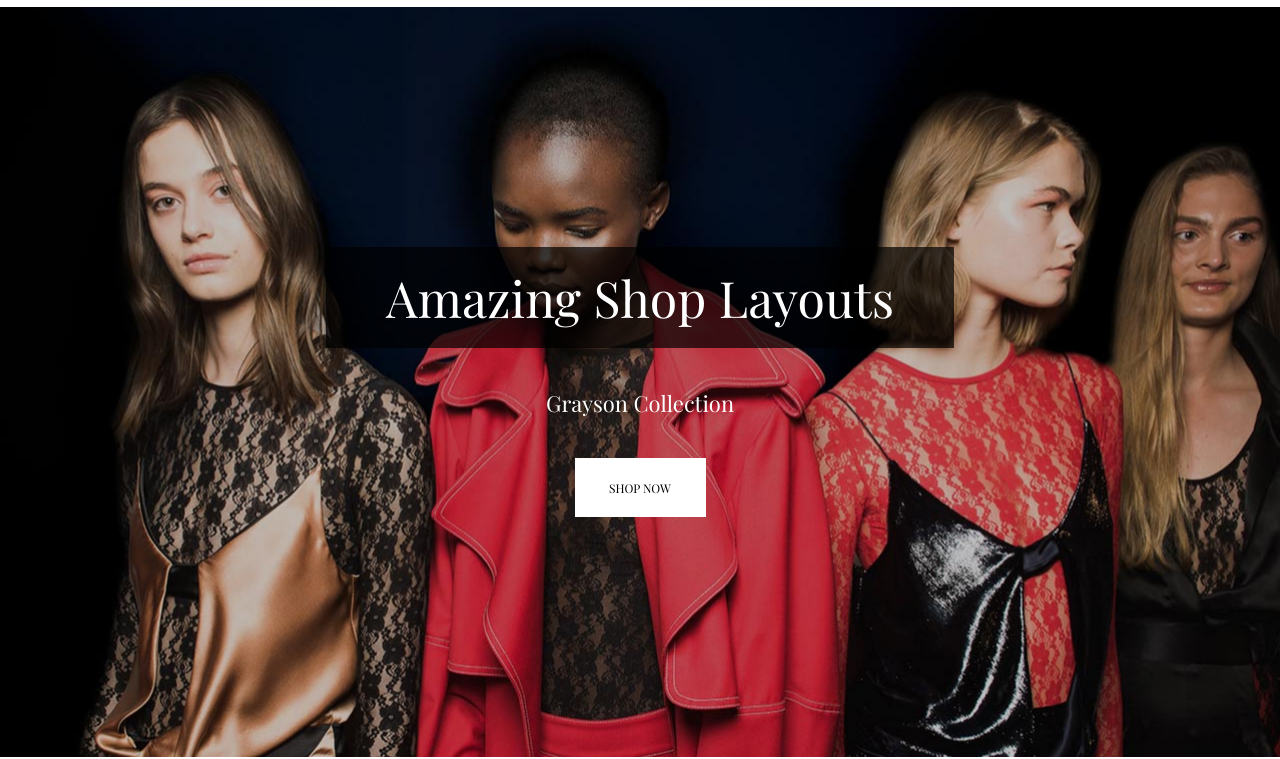
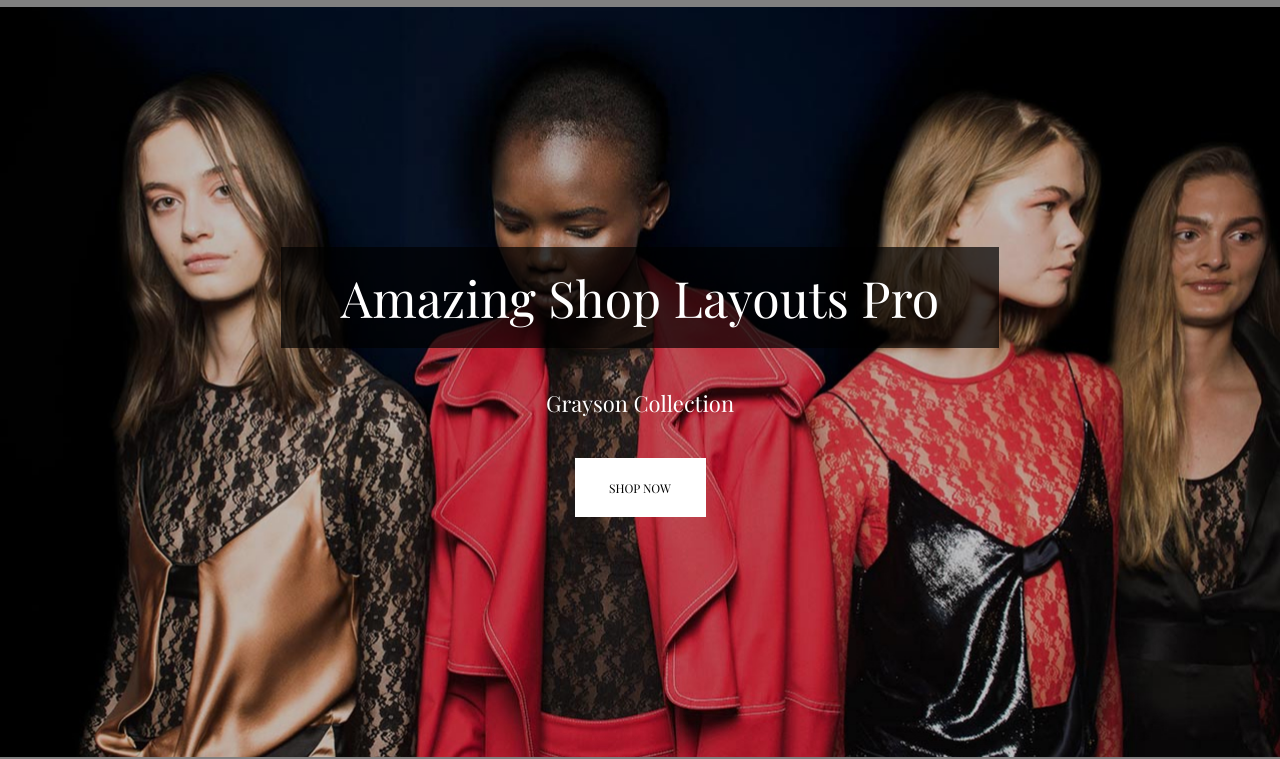
Before and after one commit to Zafar20/grayson1930, a plain HTML site: page index.html in a window 1280 px wide. Shown: the part 78-837 px from the top of the page. Drawn offline with Linux system fonts and the light colour scheme.

Commit message:
errors fixed

```diff
--- a/index.html
+++ b/index.html
@@ -44,7 +44,7 @@
             </div>
         </nav>
         <div class="header__content">
-            <h1 class="header__content-title">Amazing Shop Layouts</h1>
+            <h1 class="header__content-title">Amazing Shop Layouts Pro</h1>
             <h2 class="header__content-text">Grayson Collection</h2>
             <a href="#" class="header__content-link">SHOP NOW</a>
         </div>
--- a/styles/style.css
+++ b/styles/style.css
@@ -14,6 +14,10 @@ ul {
     width: 100%;
     margin: 0 auto;
     padding: 0 15px;
+}
+
+body {
+    background: gray;
 }
 
 .header__nav-box {
```
